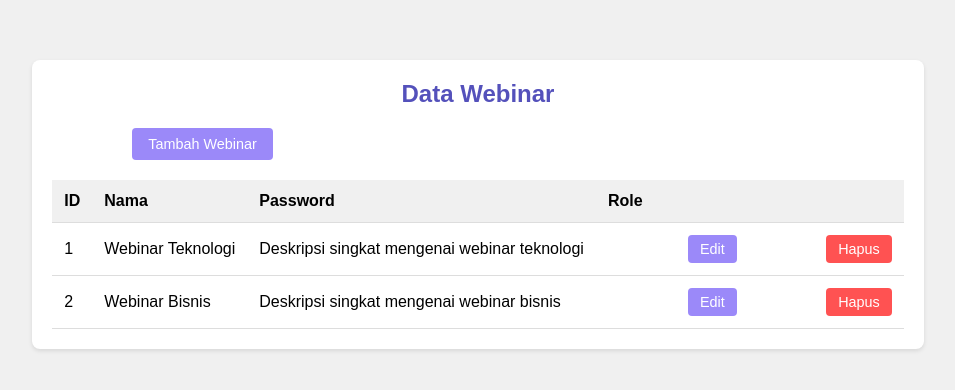
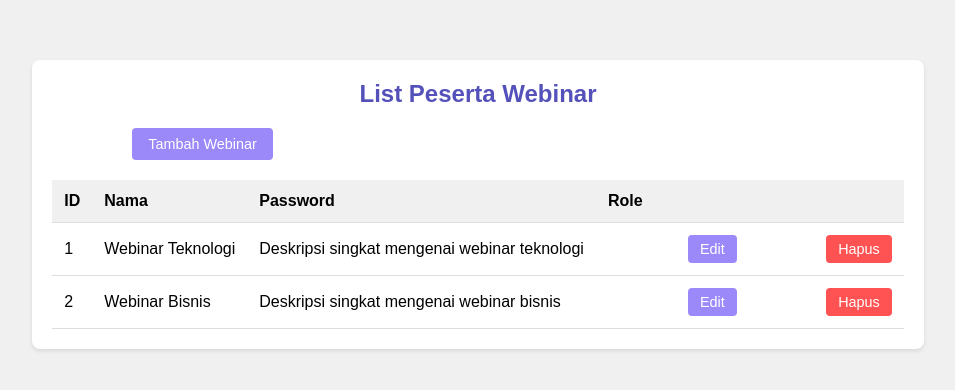
Before and after one commit to yantirrz/webiverse-webinar, a PHP site: page /pages/admin/peserta/list_peserta.php in a window 1280 px wide. Shown: the part 58-448 px from the top of the page, without its empty margins (162-1117 px from the left). Run offline with PHP 8.4, Linux system fonts and the light colour scheme.

Commit message:
mengganti judul halaman pendaftar

```diff
--- a/pages/admin/peserta/list_peserta.php
+++ b/pages/admin/peserta/list_peserta.php
@@ -171,7 +171,7 @@
     <main class="main-content">
         <!-- Tabel Webinar -->
         <section class="user-table">
-            <h2>Data Webinar</h2>
+            <h2>List Peserta Webinar</h2>
             <!-- Button Tambah -->
             <button class="btn-tambah" onclick="tambahWebinar()">Tambah Webinar</button>
 
```
Also changed, not shown: assets/gambar/webinar1.png (added).
